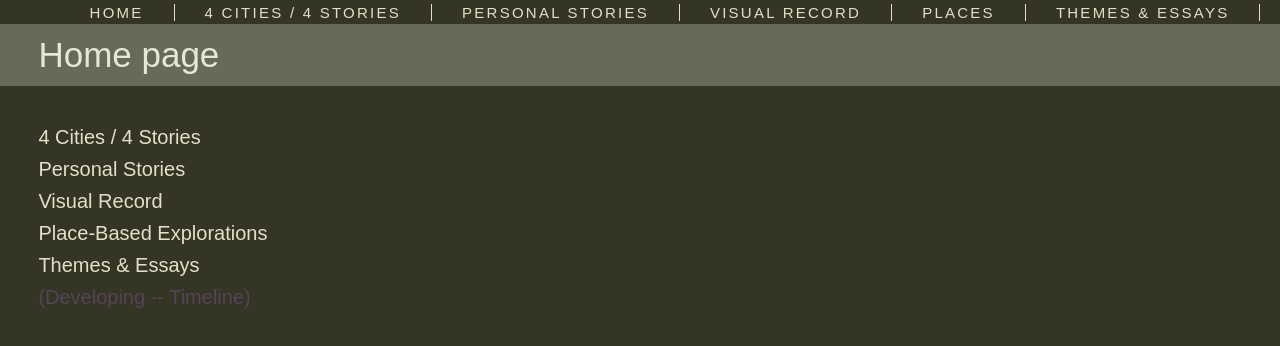
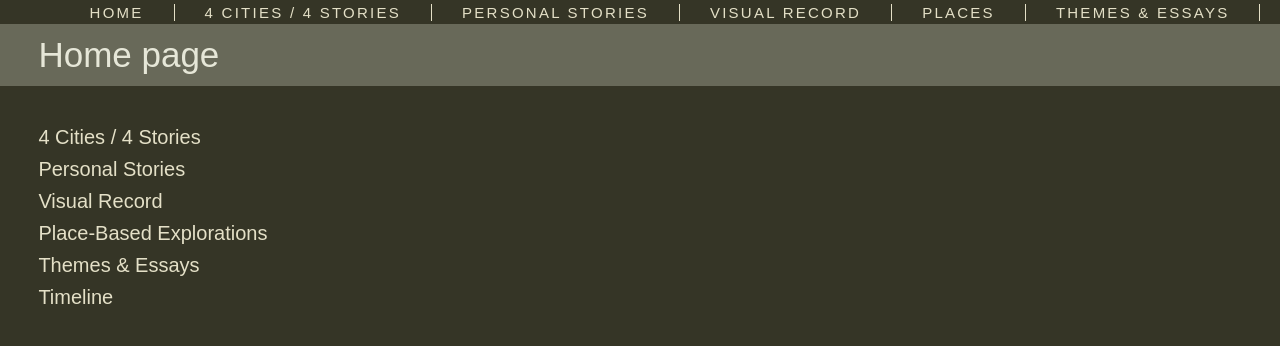
Before and after one commit to DigitalGizmo/pur-app-r, a React (Create React App) app: page / in a window 1280 px wide. Shown: the top 346 px of the page. Built offline with nearby package versions, Linux system fonts and the light colour scheme; a web font is replaced by a local one.

Commit message:
un-style home Timeline link

```diff
--- a/src/components/Home.js
+++ b/src/components/Home.js
@@ -16,12 +16,7 @@ class Home extends React.Component {
           <li><Link to="/archive/visuals">Visual Record</Link></li>
           <li><Link to="/places">Place-Based Explorations</Link></li>
           <li><Link to="/themes">Themes &amp; Essays</Link></li>
-          <li style={{ color: '#333333'}}>
-            <Link
-              to="/timeline"
-              style={{ color: '#554455'}}>
-            (Developing -- Timeline)
-          </Link></li>
+          <li><Link to="/timeline">Timeline</Link></li>
         </ul>
       </div>
     );
```
